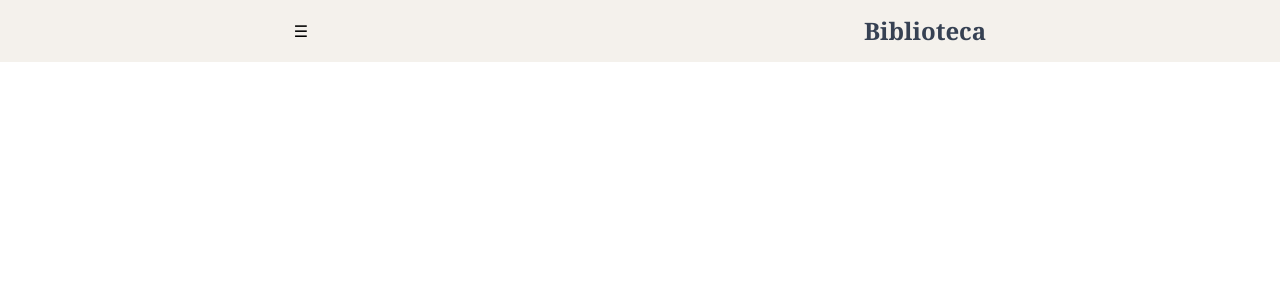
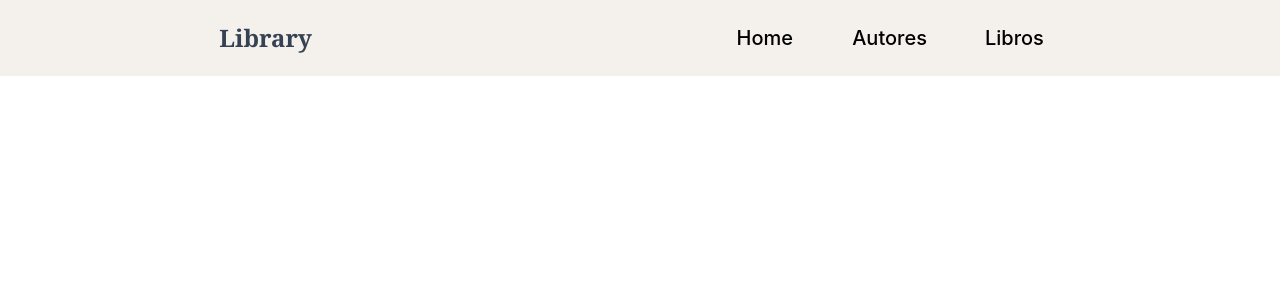
Before and after one commit to ResilenteMG/mi-biblioteca-front, a React (Vite) app: page / in a window 1280 px wide. Shown: the top 300 px of the page. Built offline with nearby package versions, Linux system fonts and the light colour scheme.

Commit message:
styles: I add basic styles for desktop screens.

```diff
--- a/src/components/navbar/Navbar.jsx
+++ b/src/components/navbar/Navbar.jsx
@@ -3,30 +3,32 @@ import { useState } from 'react';
 function Navbar() {
     const [open, setOpen] = useState(false);
     return (
-        <header className='flex flex-col flex-wrap p-4 bg-[#f4f1ec]'>
-            <div className='flex justify-around items-center w-full'>
-                <button onClick={() => setOpen(!open)}>
+        <header className='flex flex-col p-4 bg-[#f4f1ec] lg:flex-row items-center justify-center'>
+            <div className='flex justify-center items-center w-full lg:w-[40%] lg:gap-8'>
+
+                <h1 className='text-2xl font-serif leading-tight font-bold text-gray-700'>Library</h1>
+
+                <button className='lg:hidden' onClick={() => setOpen(!open)}>
                     {open ? 'X' : '☰'}
                 </button>
-                <h1 className='text-2xl font-serif leading-tight font-bold text-gray-700'>Biblioteca</h1>
             </div>
 
-            {open && (
-            <nav className="flex" onClick={() => setOpen(false)}>
-                <ul className='flex flex-col w-full'>
+
+            <nav className={`${open ? 'flex' : 'hidden'} w-full lg:flex justify-center lg:w-[60%]`} >
+                <ul className='flex flex-col lg:flex-row items-center w-[50%]' >
                     <li className='w-full text-center p-2' >
-                        <a href="/">Home</a>
+                        <a href="/" className='text-xl font-medium' onClick={() => setOpen(false)}>Home</a>
                     </li>
                     <li className='w-full text-center p-2'>
-                        <a href="/">Autores</a>
+                        <a href="/" className='text-xl font-medium' onClick={() => setOpen(false)}>Autores</a>
                     </li>
                     <li className='w-full text-center p-2'>
-                        <a href="/">Libros</a>
+                        <a href="/" className='text-xl font-medium' onClick={() => setOpen(false)}>Libros</a>
                     </li>
 
                 </ul>
             </nav>
-            )}
+
         </header>
     )
 }
```
